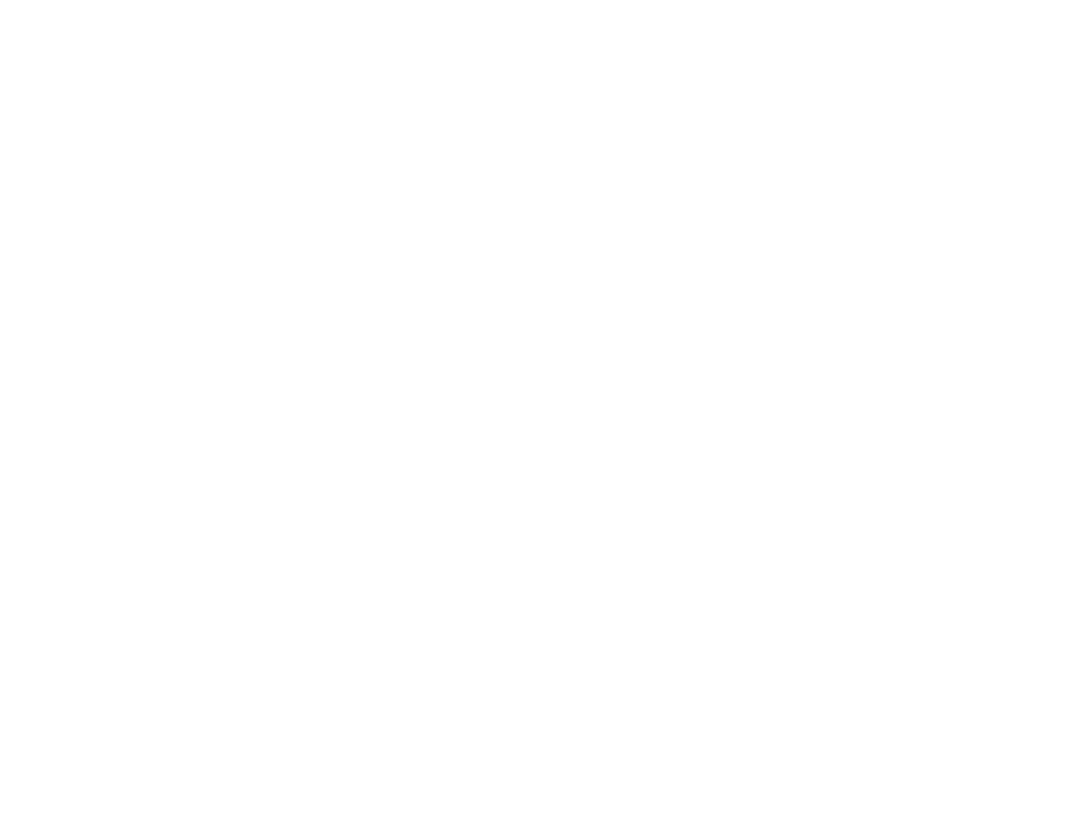
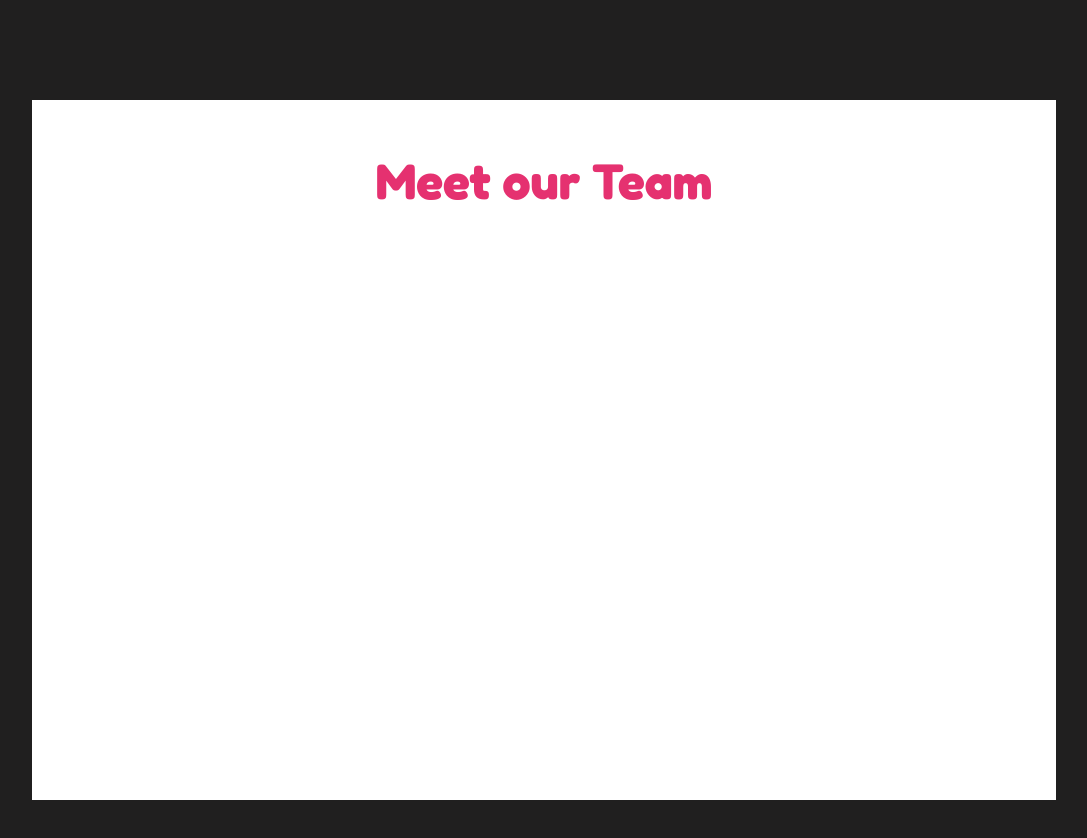
Before and after one commit to FedericoGuadagnoli/html-css-float-cards, a plain HTML site: page index.html in a window 1280 px wide. Shown: the whole page, without its empty margins (96-1183 px from the left). Before the commit the page ends 800 px from the top, so only its background shows below. Drawn offline with Linux system fonts and the light colour scheme.

Commit message:
Added header

```diff
--- a/index.html
+++ b/index.html
@@ -7,9 +7,17 @@
     <title>Floating Cards</title>
     <link rel="stylesheet" href="style.css">
     <link rel="preconnect" href="https://fonts.googleapis.com">
-<link rel="preconnect" href="https://fonts.gstatic.com" crossorigin>
+    <link rel="preconnect" href="https://fonts.gstatic.com" crossorigin>
+    <link href="https://fonts.googleapis.com/css2?family=Fredoka:wght@700&display=swap" rel="stylesheet">
 </head>
 <body>
+    <div class="container">
+        <header>
+            <h1>Meet our Team</h1>
+        </header>
+
+
+    </div>
 
 </body>
 </html>
--- a/style.css
+++ b/style.css
@@ -0,0 +1,31 @@
+/* CSS RESET */
+* {
+    margin: 0;
+    padding: 0;
+    box-sizing: border-box;
+}
+
+
+/* GENERICS */
+body {
+    background-color: rgb(32, 31, 31);
+    font-family: 'Fredoka', sans-serif;
+}
+
+header {
+    text-align: center;
+    padding: 50px;
+}
+
+h1{
+    font-size: 50px;
+    color: #e53170;
+}
+/* UTILS */
+.container {
+    background-color: white;
+    height: 700px;
+    max-width: 80%;
+    max-height: 50%;
+    margin: 100px auto;
+}
```
